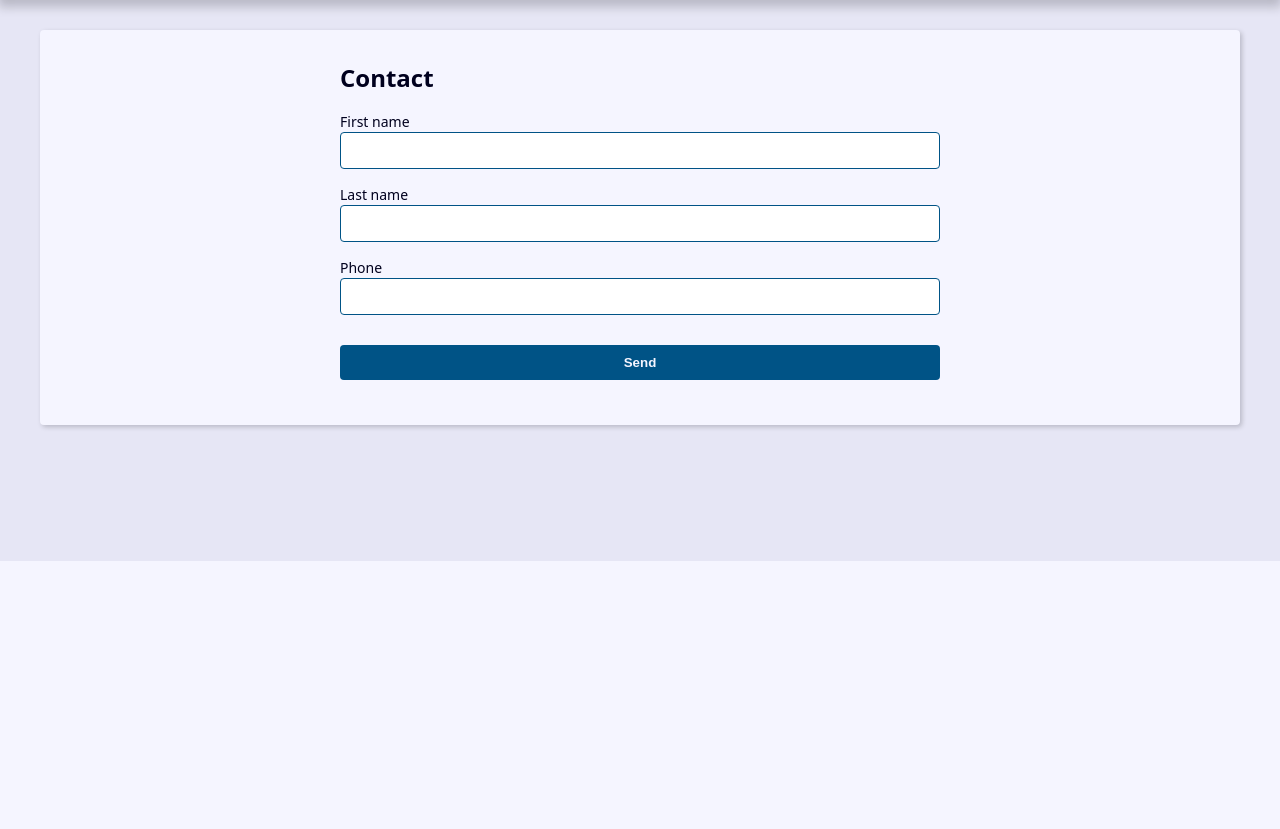
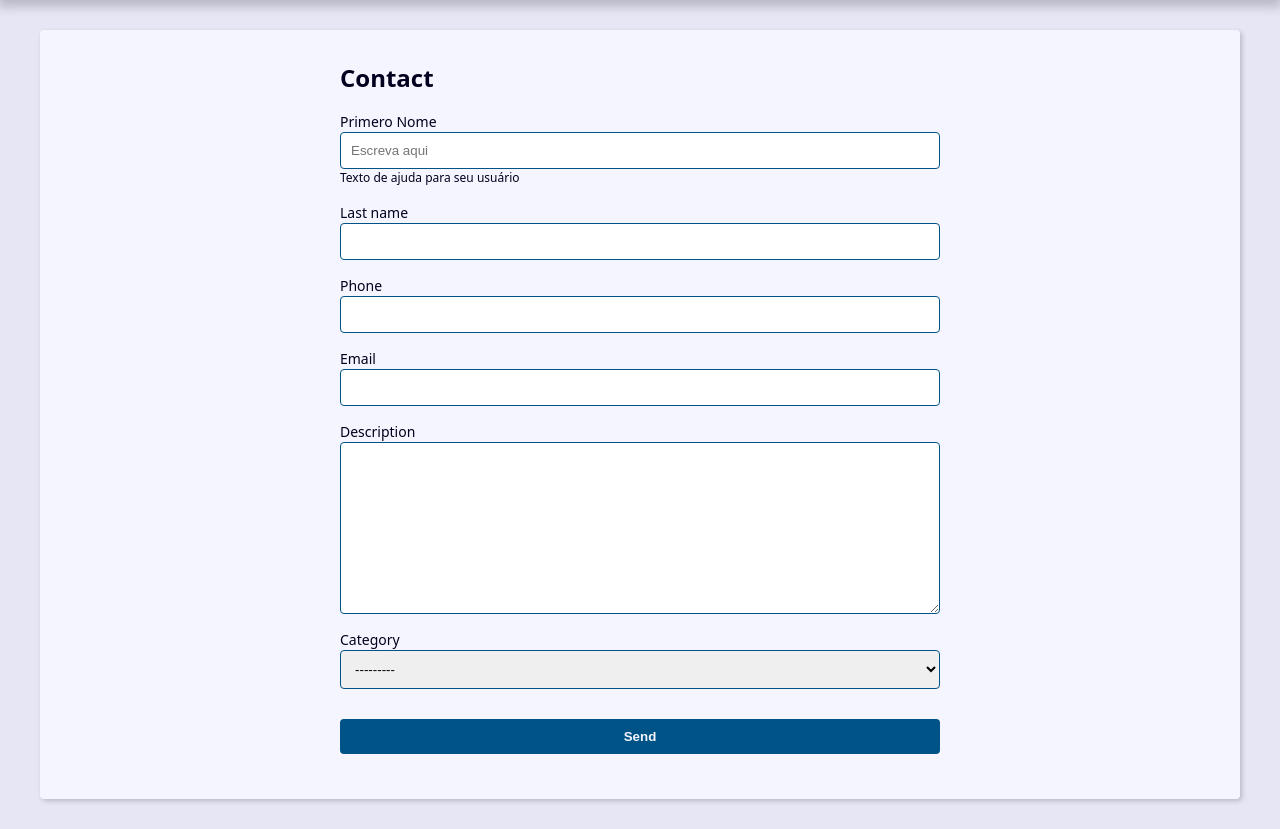
Before and after one commit to bchimentao/project_agenda_django, a Django app: page /contact/create/ in a window 1280 px wide. Shown: the part 239-1068 px from the top of the page. Before the commit the page ends 800 px from the top, so only its background shows below. Run offline with Django 5.2, Linux system fonts and the light colour scheme; data that the repository does not hold is empty.

Commit message:
updating create

```diff
--- a/contact/forms.py
+++ b/contact/forms.py
@@ -3,28 +3,65 @@ from django.core.exceptions import ValidationError
 from . import models
 
 class ContactForm(forms.ModelForm):
+    first_name = forms.CharField(
+        widget=forms.TextInput(
+            attrs={
+            'class': 'classe-a classe-b',
+            'placeholder': 'Escreva aqui',
+            }
+        ),
+        label='Primero Nome',
+        help_text='Texto de ajuda para seu usuário',
+    )
+
+    def __init__(self, *args, **kwargs):
+        super().__init__(*args, **kwargs)
+
+        # self.fields['first_name'].widget.attrs.update({
+        #     'class': 'classe-a classe-b',
+        #     'placeholder': 'Escreva aqui',
+        # })
+
     class Meta:
         model = models.Contact
         fields = (
             'first_name', 'last_name', 'phone',
+            'email', 'description', 'category',
         )
+        # widgets = {
+        #     'first_name': forms.TextInput(
+        #         attrs={
+        #             'class': 'classe-a classe-b',
+        #             'placeholder': 'Escreva aqui',
+        #         }
+        #     )
+        # }
 
     def clean(self):
         cleaned_data = self.cleaned_data
+        first_name = self.cleaned_data.get('first_name')
+        last_name = self.cleaned_data.get('last_name')
 
-        self.add_error(
-            'first_name',
-            ValidationError(
-                'Mensagem de erro',
+        if first_name == last_name:
+            msg = ValidationError(
+                'Primeiro nome não pode ser igual ao segundo',
                 code='invalid'
             )
-        )
-        self.add_error(
-            'first_name',
-            ValidationError(
-                'Mensagem de erro',
-                code='invalid'
-            )
-        )
+            self.add_error('first_name', msg)
+            self.add_error('last_name', msg)
 
         return super().clean()
+
+    def clean_first_name(self):
+        first_name = self.cleaned_data.get('first_name')
+
+        if first_name == 'ABC':
+            self.add_error(
+                'first_name',
+                ValidationError(
+                    'Mensagem de erro',
+                    code='invalid'
+                )
+            )
+
+        return first_name
--- a/contact/templates/contact/create.html
+++ b/contact/templates/contact/create.html
@@ -20,6 +20,10 @@
                         <label for={{ field.id_for_label }}> {{ field.label }} </label>
                         {{ field }}
                         {{ field.errors }}
+
+                        {% if field.help_text %}
+                            <p class='help-text'> {{ field.help_text }} </p>
+                        {% endif %}
                     </div>
                 {% endfor %}
             </div>
--- a/contact/views/contact_forms.py
+++ b/contact/views/contact_forms.py
@@ -1,14 +1,20 @@
-from django.shortcuts import render
+from django.shortcuts import render, redirect
 
 
 from contact.models import Contact
 from contact.forms import ContactForm
 
 def create(request):
+    form = ContactForm(request.POST)
+
     if request.method == 'POST':
         context = {
-            'form': ContactForm(request.POST)
+            'form': form
         }
+
+        if form.is_valid():
+            form.save()
+            return redirect('contact:create')
 
         return render(
             request,
```
